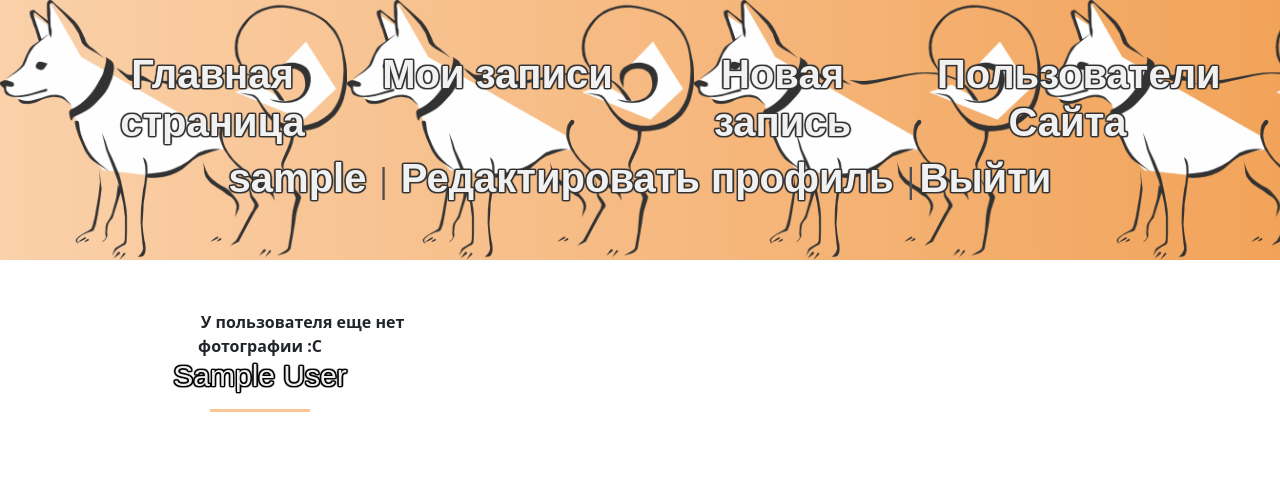
After one commit to Vampirat/blogg, a Django app: page /profiles/ in a window 1280 px wide. The commit adds this page. Shown: the top 491 px of the page. Run offline with Django 5.2, Linux system fonts and the light colour scheme; the visitor is signed in with stand-in values (Sample User, id 1); some libraries are stand-ins or nearby versions.

Commit message:
Профиль пользователя, Списки пользователей

```diff
--- a/ourblogg/auth_user/models.py
+++ b/ourblogg/auth_user/models.py
@@ -1,5 +1,22 @@
 from django.db import models
 from django.contrib.auth.models import AbstractUser
 
+class SubscriptionModel(models.Model):
+
+    user_from = models.ForeignKey('auth_user.Profile', related_name='rel_from_set', on_delete=models.CASCADE)
+    user_to = models.ForeignKey('auth_user.Profile', related_name='rel_to_set', on_delete=models.CASCADE)
+    created = models.DateTimeField(auto_now_add=True)
+
+    class Meta:
+        indexes = [
+            models.Index(fields=['-created'])
+        ]
+        ordering = ['-created']
+
+    def __str__(self):
+        return f'{self.user_from} follows {self.user_to}'
+
+
 class Profile(AbstractUser):
     photo = models.ImageField(blank=True, upload_to='auth_user/', verbose_name='фото')
+    following = models.ManyToManyField('self', through=SubscriptionModel, related_name='followers', symmetrical=False)
--- /dev/null
+++ b/ourblogg/auth_user/templates/auth_user/all_profiles.html
@@ -0,0 +1,26 @@
+{% extends 'base.html'%}
+
+
+{% block content %}
+<section class="Messages">
+    <div class="container text-center">
+        <div class="row">
+            {% for user in users %}
+                    <div class="col-xl-4 col-md-6 col-sm-12">
+                        {% if user.photo %}
+                        {% load thumbnail %}
+                            <img class="img"  src="{% thumbnail user.photo 166x166 %}">
+                        {% else %}
+                            <b class="comments_inf text-center" >У пользователя еще нет фотографии :C</b>
+                        {% endif %}
+                        <h3 class="text-center"><a class="title_posts" href="{{ user.get_absolute_url }}">{{ user.first_name}} {{ user.last_name }}</a></h3>
+                        <div class = "line"></div>
+                    </div>
+            {% endfor %}
+        </div>
+    </div>
+</section>
+
+{% include 'posts/includes/paginator.html' %}
+
+{% endblock %}
--- a/ourblogg/auth_user/urls.py
+++ b/ourblogg/auth_user/urls.py
@@ -6,11 +6,16 @@ from . import views
 
 urlpatterns = [
     path('register/', views.RegisterUser.as_view(), name='register'),
-    path('update-profile/', views.UpdateUserProfile.as_view(), name='update-profile'),
+    path('update-profile/', views.UpdateUserProfile.as_view(), name='update_profile'),
     path('login/', views.LoginUser.as_view(), name='login'),
     path('logout/', auth_views.LogoutView.as_view(), name='logout'),
+    path('profile/<username>/', views.social_profile, name='social_profile'),
+    path('profiles/', views.all_profiles_list, name='all_profiles'),
+
+    #cмена пароля
     path('password-change/', views.ProfilePasswordChange.as_view(), name='password_change'),
     path('password-change/done/', auth_views.PasswordChangeDoneView.as_view(template_name='auth_user/password_change_done.html'), name='password_change_done'),
+
 
     #сброс пароля
     path('password-reset/', auth_views.PasswordResetView.as_view(template_name='auth_user/password_reset_form.html'),
--- a/ourblogg/auth_user/views.py
+++ b/ourblogg/auth_user/views.py
@@ -1,12 +1,14 @@
-from django.views.generic import CreateView, UpdateView
+from django.views.generic import CreateView, UpdateView, DetailView
 from django.contrib.auth.views import LoginView, PasswordChangeView
 from django.contrib.auth.forms import AuthenticationForm
 from django.contrib.auth.mixins import LoginRequiredMixin
 from django.urls import reverse_lazy
 from django.contrib.auth import get_user_model
+from django.contrib.auth.decorators import login_required
+from django.shortcuts import get_object_or_404, render
 
 from .forms import RegisterUserForm, ProfileUpdateForm, ProfilePasswordChangeForm
-
+from .models import Profile
 
 
 
@@ -32,7 +34,7 @@ class UpdateUserProfile(LoginRequiredMixin, UpdateView):
     extra_context = {'title': 'Редактирование профиля', }
 
     def get_success_url(self) -> str:
-        return reverse_lazy('update-profile')
+        return reverse_lazy('update_profile')
 
     def get_object(self, queryset=None):
         return self.request.user
@@ -43,3 +45,14 @@ class ProfilePasswordChange(PasswordChangeView):
     success_url = reverse_lazy('password_change_done')
     template_name = 'auth_user/password_change_form.html'
     title = ('Смена пароля')
+
+
+@login_required
+def social_profile(request, username):
+    user = get_object_or_404(Profile, username=username, is_active=True)
+    return render(request, 'auth_user/social_profile.html', {'user': user})
+
+@login_required
+def all_profiles_list(request):
+    profiles = Profile.objects.filter(is_active=True)
+    return render(request, 'auth_user/all_profiles.html', {'title': 'Пользователи', 'users': profiles})
--- a/ourblogg/ourblogg/settings.py
+++ b/ourblogg/ourblogg/settings.py
@@ -1,8 +1,8 @@
-import os
-
 from pathlib import Path
 
-# Build paths inside the project like this: BASE_DIR / 'subdir'.
+from django.urls import reverse_lazy
+
+
 BASE_DIR = Path(__file__).resolve().parent.parent
 
 
@@ -131,6 +131,10 @@ LOGIN_REDIRECT_URL = 'home'
 
 AUTH_USER_MODEL = 'auth_user.Profile'
 
+ABSOLUTE_URL_OVERRIDES = {
+    'auth_user.profile': lambda u: reverse_lazy('social_profile', args=[u.username])
+}
+
 EMAIL_HOST = ''
 EMAIL_HOST_USER = ''
 EMAIL_HOST_PASSWORD = ''
--- a/ourblogg/ourblogg/utils.py
+++ b/ourblogg/ourblogg/utils.py
@@ -1,5 +1,6 @@
 menu = [
     {'menu_name': 'Главная страница', 'url_name': 'home'},
     {'menu_name': 'Мои записи', 'url_name': 'my_posts'},
-    {'menu_name': 'Новая запись', 'url_name': 'new_post'}
+    {'menu_name': 'Новая запись', 'url_name': 'new_post'},
+    {'menu_name': 'Пользователи Сайта', 'url_name': 'all_profiles'}
 ]
--- a/ourblogg/templates/base.html
+++ b/ourblogg/templates/base.html
@@ -19,7 +19,7 @@
         <div class="container">
             <div class="row">
                 {% for m in menu %}
-                    <div class="col-xl-4 col-md-6 col-sm-12">
+                    <div class="col-xl-3 col-md-6 col-sm-12">
                         <h2 class="text-center"><a class="text_menu" href="{% url m.url_name %}"><strong>{{ m.menu_name }}</strong></a></h2>
                     </div>
                 {% endfor %}
@@ -27,12 +27,12 @@
                     <div class="text-center">
                         <form method="post" action="{% url 'logout' %}">
                         {% csrf_token %}
-		                    <h2> <a class="text_menu" href="{% url 'update-profile' %}"><strong>{{user.username}}</strong></a>  <a><button class="exit_button" type="submit"><strong>Выйти</strong></button></a></h2>
+		                    <h2> <a class="text_menu" href="{{ user.get_absolute_url}}"><strong>{{user.username}}</strong></a> | <a class="text_menu" href="{% url 'update_profile' %}"><strong>Редактировать профиль</strong></a> |<a><button class="exit_button" type="submit"><strong>Выйти</strong></button></a></h2>
                         </form>
                     </div>
 	            {% else %}
                     <div class="text-center">
-		            <h2><a class="text_menu" href="{% url 'login' %}"><strong>Войти</strong></a> | <a class="text_menu" href="{% url 'register' %}"><strong>Регистрация</strong></a></h2>
+		            <h2><a class="text_menu" href="{% url 'login' %}"><strong>Войти</strong></a> | <a class="text_menu" href="{% url 'register' %}"><strong>Регистрация</strong></a> |
                     </div>
 	            {% endif %}
             </div>
```
Also changed, not shown: ourblogg/auth_user/templates/auth_user/social_profile.html (added, +20 -0 lines), ourblogg/auth_user/migrations/0003_subscriptionmodel_profile_following_and_more.py (added).
